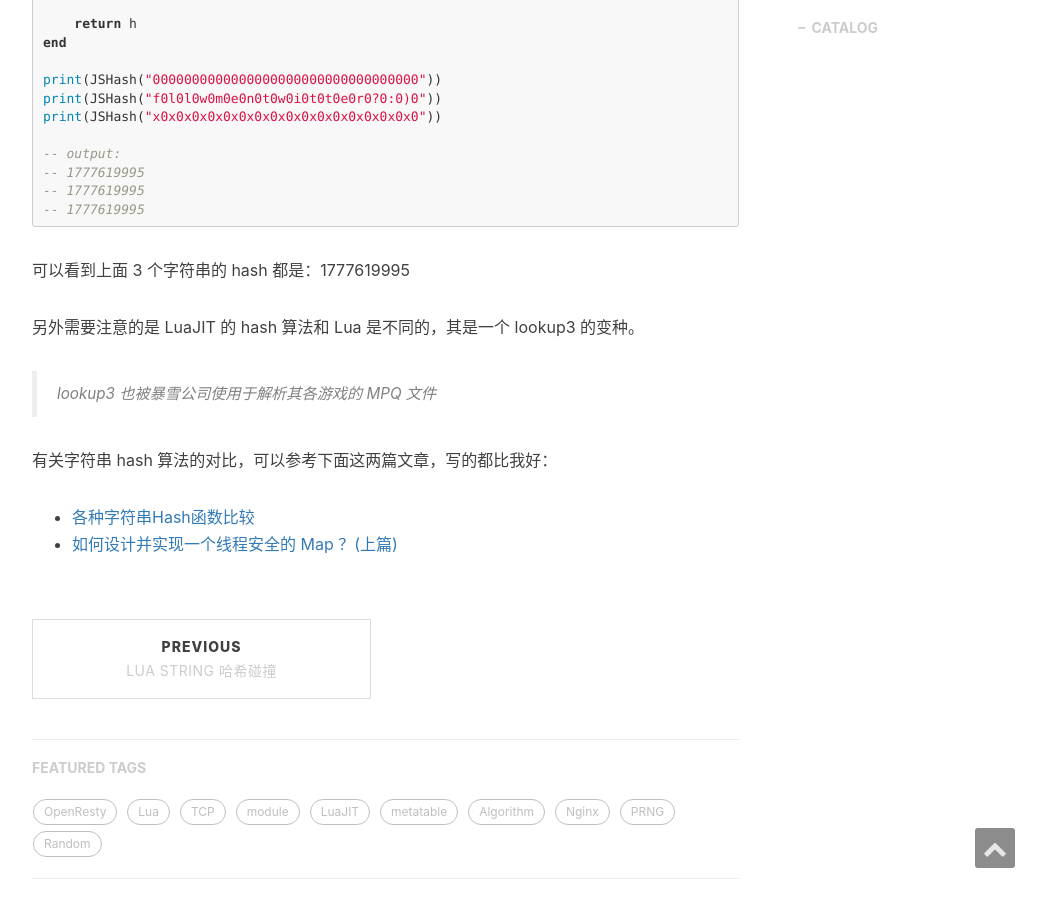
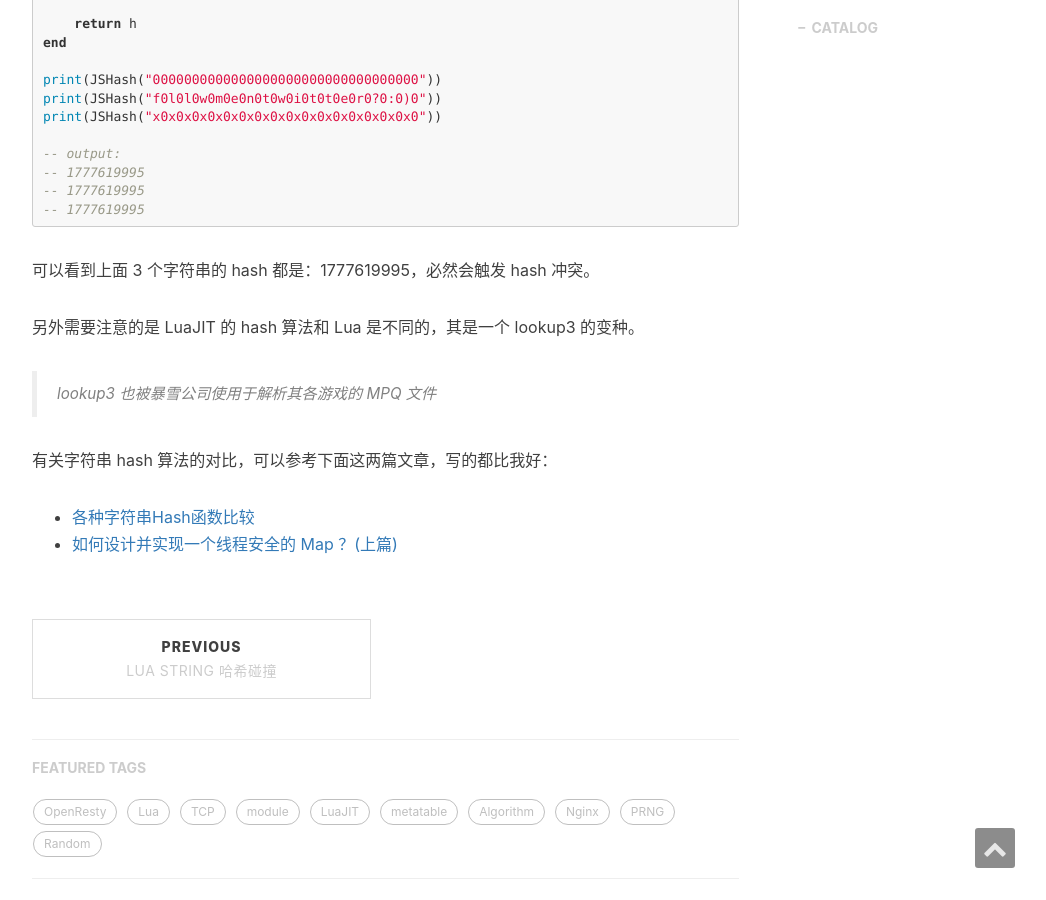
Before and after one commit to ms2008/ms2008.github.io, a Jekyll site: the page built from _posts/2018-01-26-lua-jshash-algorithm.md, in a window 1280 px wide and 900 px high, scrolled down 1612 px. Shown: the whole window, without its empty margins (233-1279 px from the left). Built offline with Jekyll 4.4.1, drawn with Linux system fonts in a browser that asks for light colours; nearby versions of some CDN libraries; comment, search, counter and statistics services are not loaded.

Commit message:
minor fixes

````diff
--- a/_posts/2018-01-26-lua-jshash-algorithm.md
+++ b/_posts/2018-01-26-lua-jshash-algorithm.md
@@ -79,7 +79,7 @@ print(JSHash("x0x0x0x0x0x0x0x0x0x0x0x0x0x0x0x0x0"))
 -- 1777619995
 ```
 
-可以看到上面 3 个字符串的 hash 都是：1777619995
+可以看到上面 3 个字符串的 hash 都是：1777619995，必然会触发 hash 冲突。
 
 另外需要注意的是 LuaJIT 的 hash 算法和 Lua 是不同的，其是一个 lookup3 的变种。
 
````
